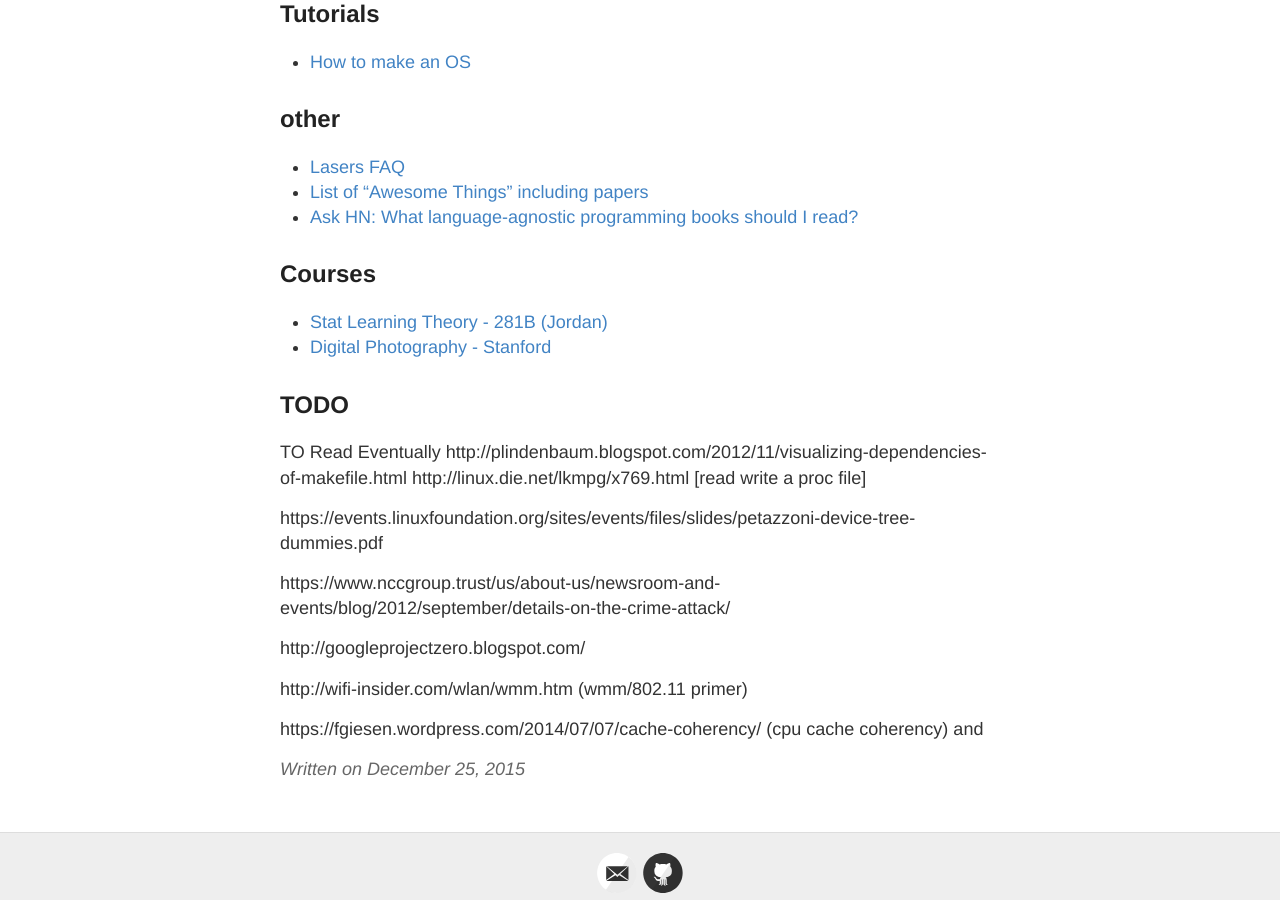
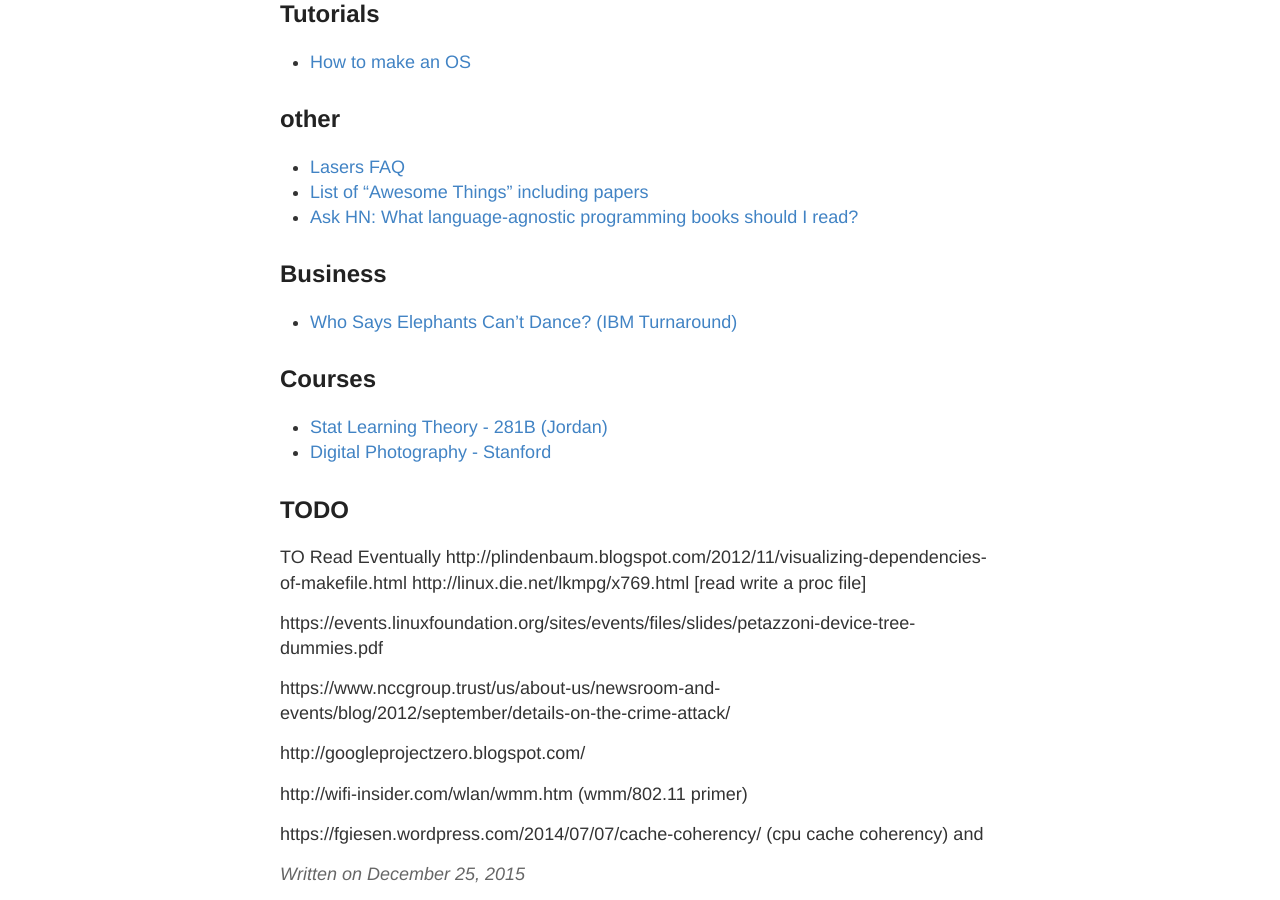
Before and after one commit to RONNCC/ronncc.github, a Jekyll site: the page built from _posts/2015-12-25-ReadingList.md, in a window 1280 px wide and 900 px high, scrolled down 4860 px. Built offline with Jekyll 4.4.1, drawn with Linux system fonts in a browser that asks for light colours; comment, search, counter and statistics services are not loaded.

Commit message:
Update 2015-12-25-ReadingList.md

```diff
--- a/_posts/2015-12-25-ReadingList.md
+++ b/_posts/2015-12-25-ReadingList.md
@@ -193,6 +193,9 @@ https://www.jyotirmoy.net/posts/2015-12-29-springer-openaccess.html
 - [	Ask HN: What language-agnostic programming books should I read?](https://news.ycombinator.com/item?id=14486657)
 
 
+## Business
+- [Who Says Elephants Can't Dance? (IBM Turnaround)](https://www.amazon.com/dp/B000FCKL6G/ref=dp-kindle-redirect?_encoding=UTF8&btkr=1)
+
 ## Courses
 - [Stat Learning Theory - 281B (Jordan)](http://people.eecs.berkeley.edu/~jordan/courses/281B-spring04/)
 - [Digital Photography - Stanford](https://sites.google.com/site/marclevoylectures/home)
```
